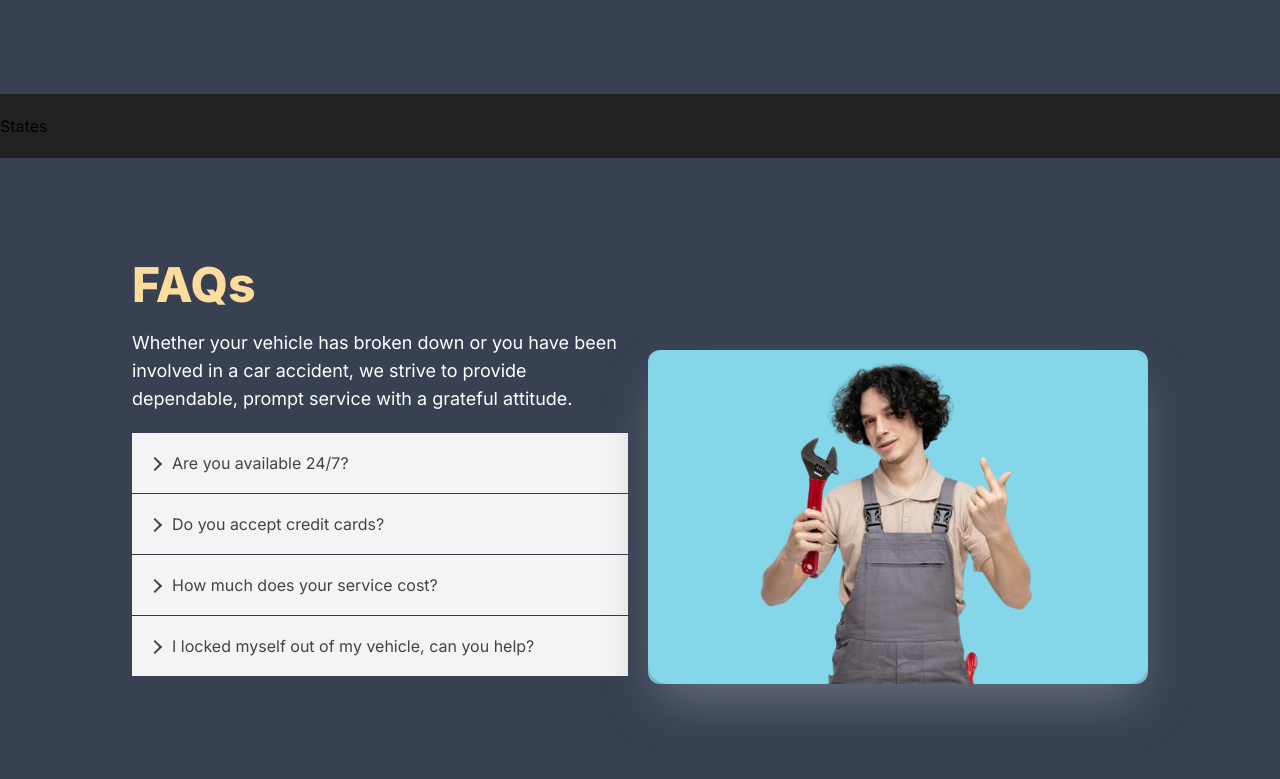
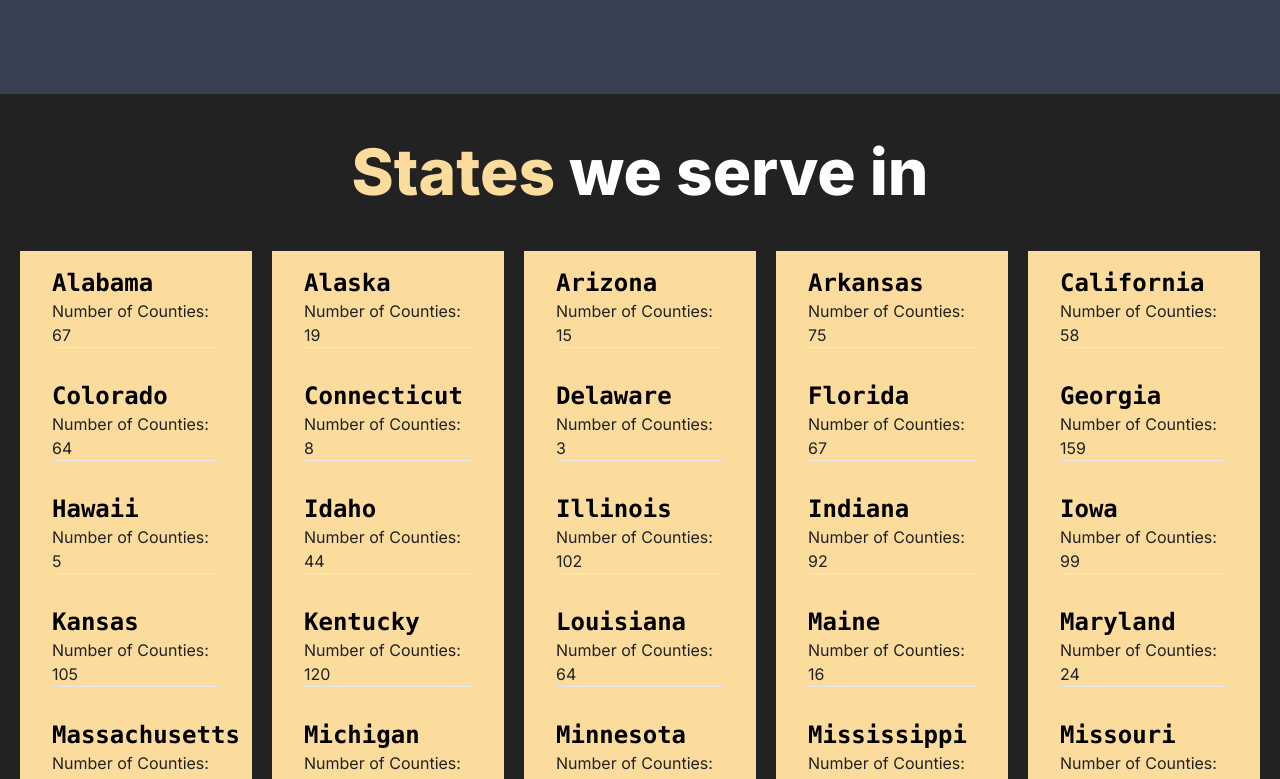
Before and after one commit to MansabHashim/mobile-tyre-guys, a Next.js app: page / in a window 1280 px wide. Shown: the part 3261-4040 px from the top of the page. Built offline with nearby package versions, Linux system fonts and the light colour scheme.

Commit message:
refactor: Update States component layout and import statements

```diff
--- a/components/ui/states.jsx
+++ b/components/ui/states.jsx
@@ -1,9 +1,30 @@
 import React from 'react'
-
+import Link from 'next/link'
+import data from './Data'
 const States = () => {
   return (
-    <div>States</div>
-  )
+        <div className='md:mx- w-[100%] flex flex-col items-center justify-center'>
+          <h1 className='text-lighter my-5'><span>States</span> we serve in</h1>
+           <div className=" grid grid-cols-2 md:grid-cols-3 lg:grid-cols-5 md:gap-x-5 gap-x-2 flex-wrap justify-evenly p-5">
+          {data.states.map((state, index) => (
+            <div key={index} className="state bg-primary py-4 px-8">
+              <Link href={`/states/${state.name}`}>
+              <h2 className=' font-mono text-2xl text-black font-bold'>{state.name}</h2>
+              </Link>
+              {/* <p>Capital: {state.capital}</p>
+              <p>Largest City: {state.largest_city}</p>
+              <p>Population: {state.population.toLocaleString()}</p>
+              <p>Area: {state.area_sq_mi.toLocaleString()} sq mi</p> */}
+              <p className='text-darker'>Number of Counties: {state.number_of_counties}</p>
+              <hr/>
+              {/* <p>State ZIP Code Range: {state.state_zip_code}</p>
+              <p>State Abbreviation: {state.state_abbreviation}</p>
+              <img src={state.state_flag} alt={`Flag of ${state.name}`} width={100} /> */}
+            </div>
+          ))}
+        </div>
+        </div>
+      )
 }
 
 export default States
```
Also changed, not shown: components/ui/Data.json (renamed from data/data.json).
